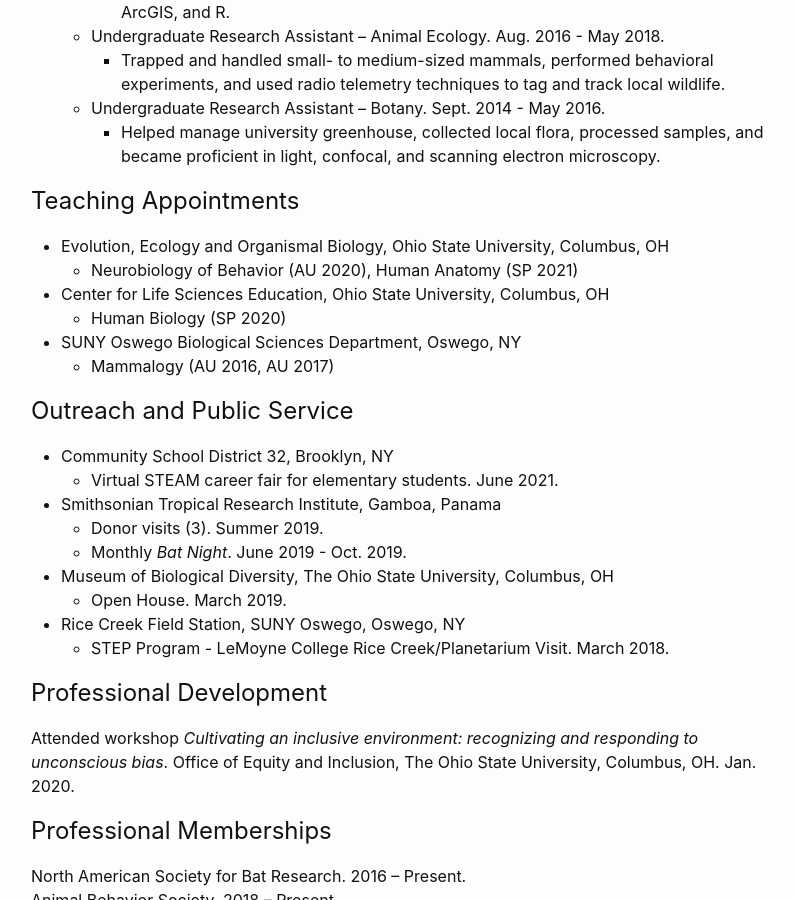
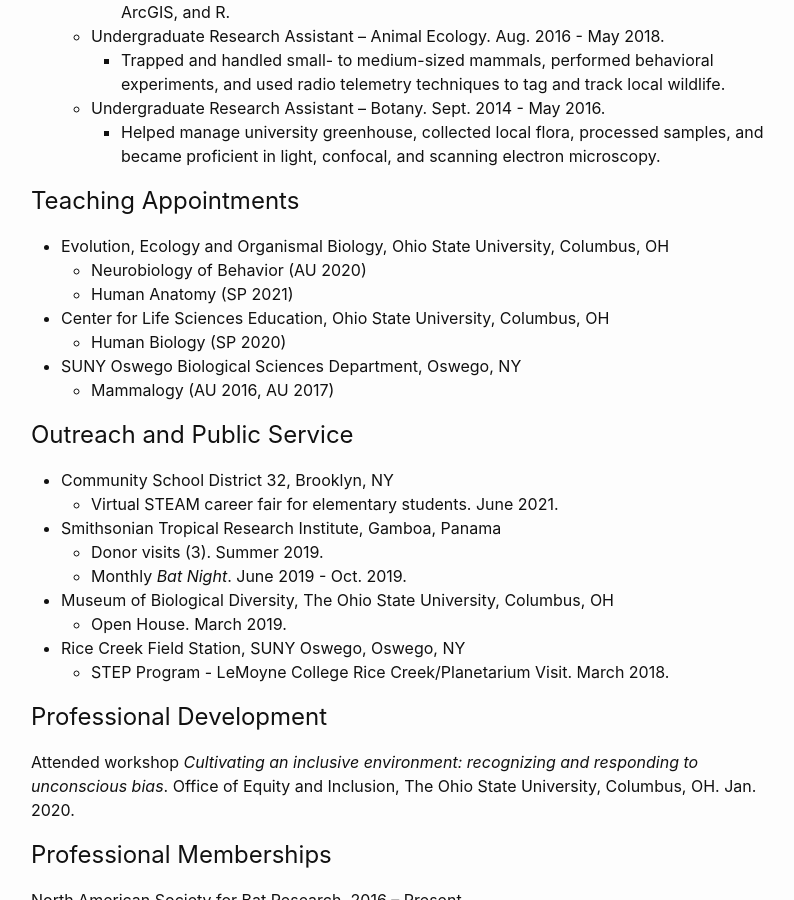
Before and after one commit to imranrazik/imranrazik.github.io, a Jekyll site: the page built from CV.md, in a window 1280 px wide and 900 px high, scrolled down 3175 px. Shown: the whole window, without its empty margins (239-1033 px from the left). Built offline with Jekyll 4.4.1, drawn with Linux system fonts in a browser that asks for light colours; our own code applies the rules of GitHub Pages for plain Markdown files.

Commit message:
Update CV.md

```diff
--- a/CV.md
+++ b/CV.md
@@ -99,7 +99,8 @@
 
 ## Teaching Appointments
 - Evolution, Ecology and Organismal Biology, Ohio State University, Columbus, OH
-  - Neurobiology of Behavior (AU 2020), Human Anatomy (SP 2021)
+  - Neurobiology of Behavior (AU 2020)
+  - Human Anatomy (SP 2021)
 - Center for Life Sciences Education, Ohio State University, Columbus, OH
   - Human Biology (SP 2020)
 - SUNY Oswego Biological Sciences Department, Oswego, NY
```
